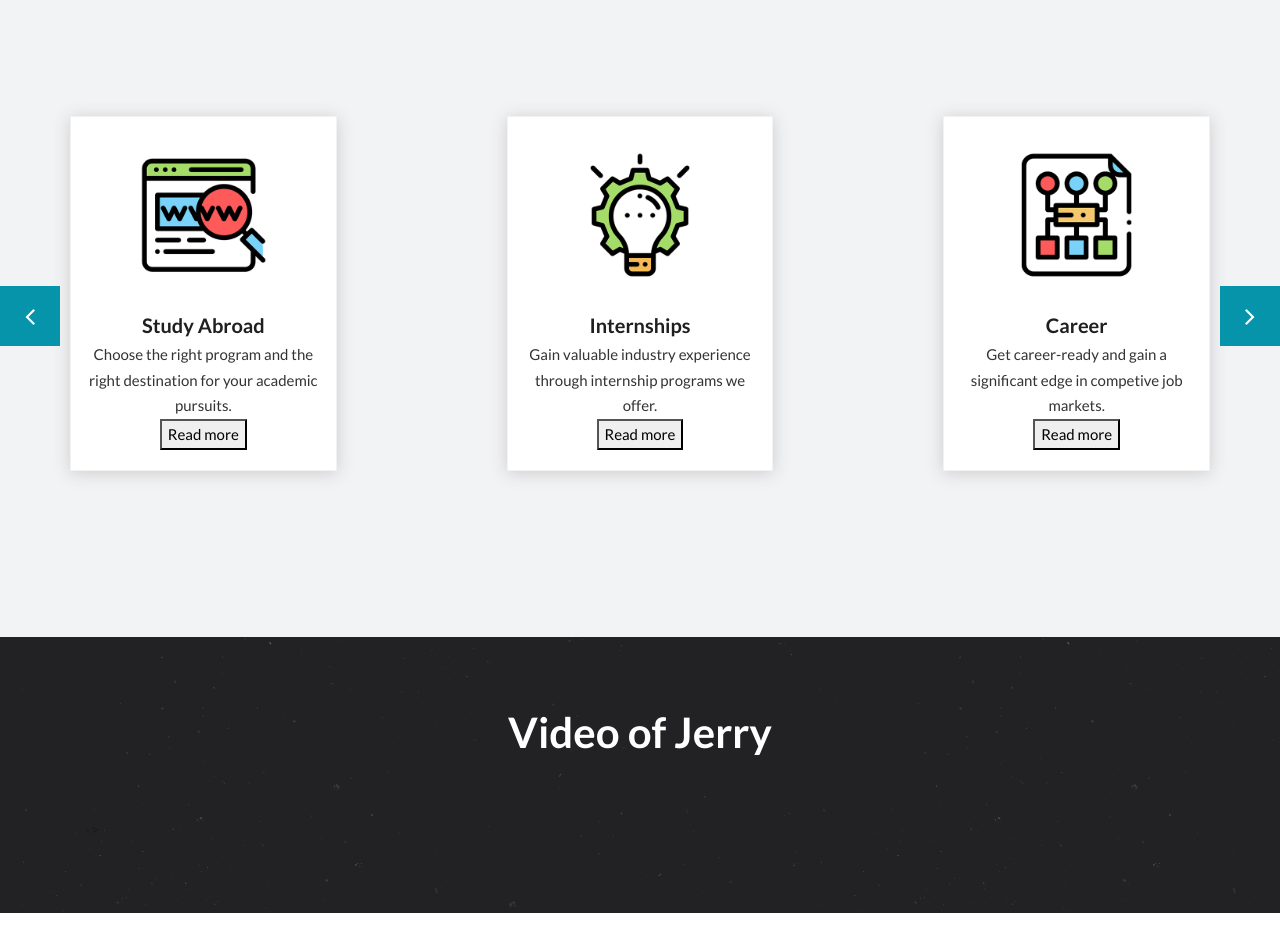
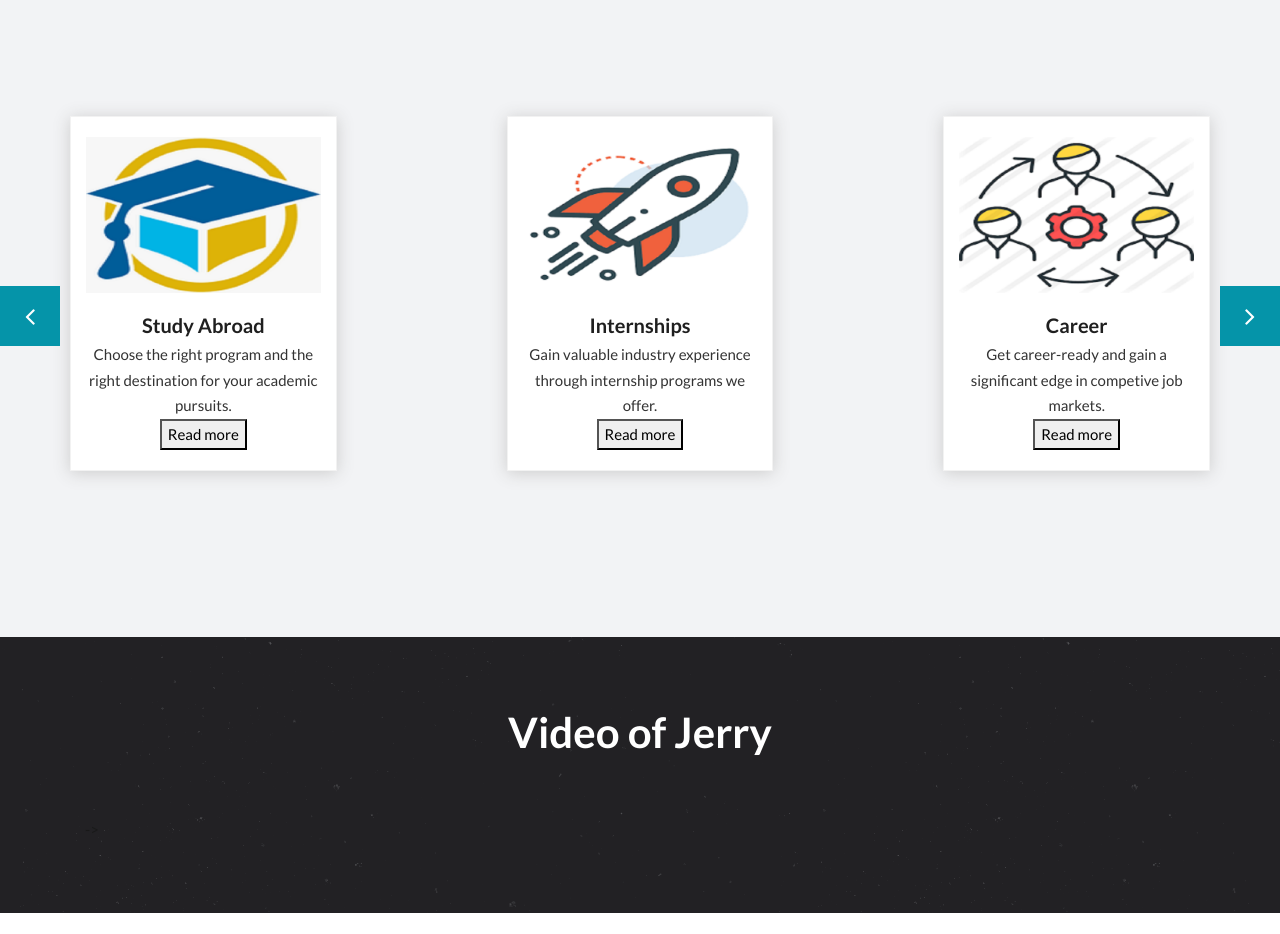
Before and after one commit to codizard/codizard.github.io, a plain HTML site: page index.html in a window 1280 px wide. Shown: the part 1380-2314 px from the top of the page. Drawn offline with Linux system fonts and the light colour scheme.

Commit message:
Index and Images on Home page Updated

```diff
--- a/index.html
+++ b/index.html
@@ -197,7 +197,7 @@
 					<div class="text-center">
 						<div class="service-widget">
 							<div class="post-media wow fadeIn">
-								<img src="images/seo_01.png" alt="" class="img-fluid img-rounded">
+								<img src="images/sa_01.png" alt="" class="img-fluid img-rounded">
 							</div>
 							<h3>Study Abroad</h3>
 							<p>Choose the right program and the right destination for your academic pursuits.</p>
@@ -208,7 +208,7 @@
 					<div class="text-center">
 						<div class="service-widget">
 							<div class="post-media wow fadeIn">
-								<img src="images/seo_02.png" alt="" class="img-fluid img-rounded">
+								<img src="images/IA_01.png" alt="" class="img-fluid img-rounded">
 							</div>
 							<h3>Internships</h3>
 							<p>Gain valuable industry experience through internship programs we offer. </p>
@@ -219,7 +219,7 @@
 					<div class="text-center">
 						<div class="service-widget">
 							<div class="post-media wow fadeIn">
-								<img src="images/seo_03.png" alt="" class="img-fluid img-rounded">
+								<img src="images/Car.png" alt="" class="img-fluid img-rounded">
 							</div>
 							<h3>Career</h3>
 							<p>Get career-ready and gain a significant edge in competive job markets. </p>
@@ -231,7 +231,7 @@
 					<div class="text-center">
 						<div class="service-widget">
 							<div class="post-media wow fadeIn">
-								<img src="images/seo_04.png" alt="" class="img-fluid img-rounded">
+								<img src="images/UT.png" alt="" class="img-fluid img-rounded">
 							</div>
 							<h3>University tie-ups</h3>
 							<p>We establish partnerships between numerours Indian and foreign universities</p>
@@ -242,7 +242,7 @@
 					<div class="text-center">
 						<div class="service-widget">
 							<div class="post-media wow fadeIn">
-								<img src="images/seo_01.png" alt="" class="img-fluid img-rounded">
+								<img src="images/LD.png" alt="" class="img-fluid img-rounded">
 							</div>
 							<h3>Learning disabilities</h3>
 							<p>Transition plan and pathway programs for students with learning disabilities at undergrad and graduate level</p>
```
Also changed, not shown: images/Car.png (added), images/IA_01.png (added), images/LD.jpg (added), images/LD.png (added), images/SA_01.png (added), images/UT.png (added).
